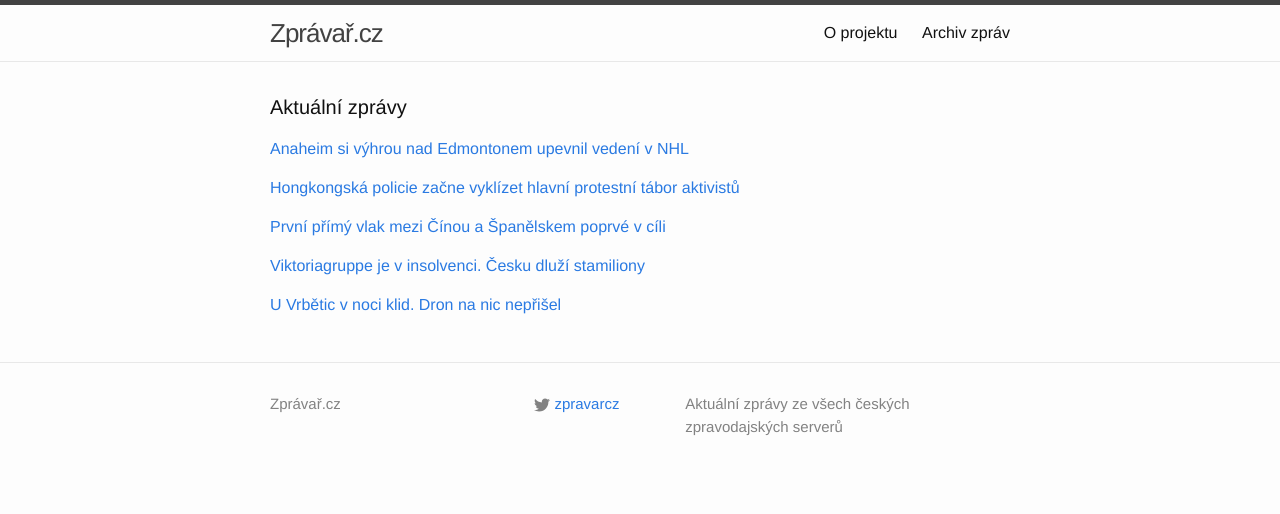
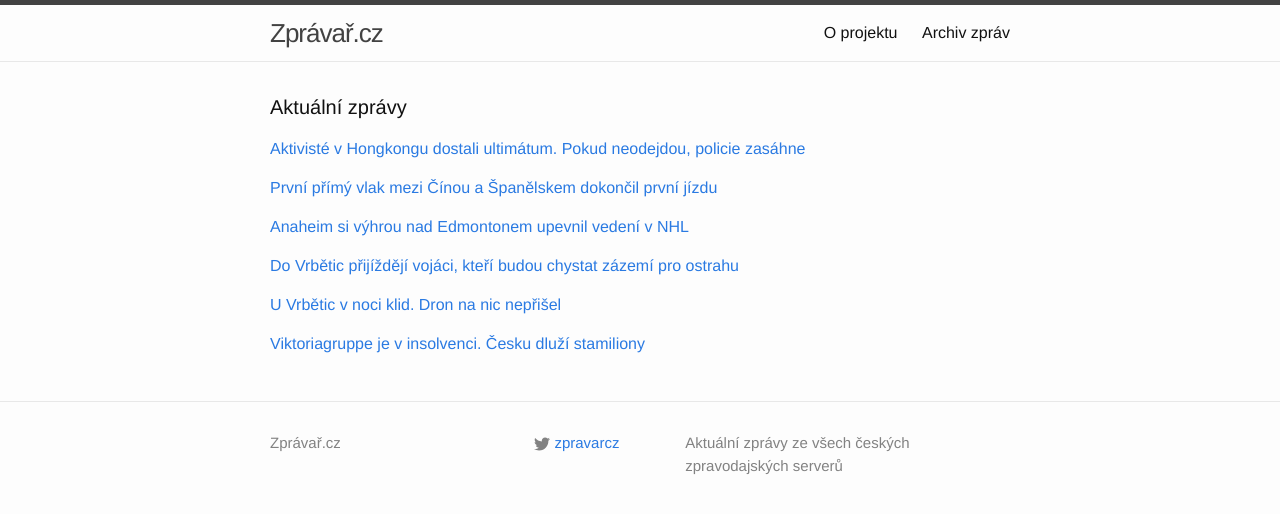
Before and after one commit to adliska/zpravar, a Jekyll site: the page built from index.html, in a window 1280 px wide. Shown: the top 514 px of the page. Built offline with Jekyll 4.4.1, drawn with Linux system fonts in a browser that asks for light colours.

Commit message:
zpravar news update

```diff
--- a/index.html
+++ b/index.html
@@ -5,35 +5,38 @@ layout: default
 <div class="home">
     <h1 class="page-heading">Aktuální zprávy</h1>
 
-<p><a href="javascript:;" onclick="toggle_visibility('zpravy0')">Anaheim si výhrou nad Edmontonem upevnil vedení v NHL</a></p>
+<p><a href="javascript:;" onclick="toggle_visibility('zpravy0')">Aktivisté v Hongkongu dostali ultimátum. Pokud neodejdou, policie zasáhne</a></p>
 <div id="zpravy0" style="display:none">
+<ul>
+<li><a href=http://www.rozhlas.cz/_zprava/aktiviste-v-hongkongu-dostali-ultimatum-pokud-neodejdou-policie-zasahne--1431070>Aktivisté v Hongkongu dostali ultimátum. Pokud neodejdou, policie zasáhne - www.rozhlas.cz</a></li>
+<li><a href=http://echo24.cz/a/iVvYy>Policie v Hongkongu vyklízí hlavní protestní tábor aktivistů - echo24.cz</a></li>
+<li><a href=http://www.rozhlas.cz/_zprava/hongkongska-policie-zacne-vyklizet-hlavni-protestni-tabor-aktivistu--1431070>Hongkongská policie začne vyklízet hlavní protestní tábor aktivistů - www.rozhlas.cz</a></li>
+<li><a href=http://www.ceskatelevize.cz/ct24/svet/295119-je-dohrano-v-hongkongu-padaji-barikady-demonstrantu/>Je dohráno. V Hongkongu padají barikády demonstrantů - www.ceskatelevize.cz</a></li>
+<li><a href=http://www.ceskenoviny.cz/zpravy/zpravy/hongkong-zahajil-vyklizeni-hlavniho-protestniho-tabora-aktivistu/1157511>Hongkong zahájil vyklízení hlavního protestního tábora aktivistů - www.ceskenoviny.cz</a></li>
+<li><a href=http://www.rozhlas.cz/_zprava/hongkong-zahajil-vyklizeni-hlavniho-protestniho-tabora-aktivistu--1431070>Hongkong zahájil vyklízení hlavního protestního tábora aktivistů - www.rozhlas.cz</a></li>
+</ul>
+</div><p><a href="javascript:;" onclick="toggle_visibility('zpravy1')">První přímý vlak mezi Čínou a Španělskem dokončil první jízdu</a></p>
+<div id="zpravy1" style="display:none">
+<ul>
+<li><a href=http://zpravy.e15.cz/domaci/udalosti/prvni-primy-vlak-mezi-cinou-a-spanelskem-dokoncil-prvni-jizdu-1144931>První přímý vlak mezi Čínou a Španělskem dokončil první jízdu - zpravy.e15.cz</a></li>
+<li><a href=http://www.tyden.cz/rubriky/byznys/svet/prvni-primy-vlak-mezi-cinou-a-spanelskem-poprve-v-cili_326921.html>První přímý vlak mezi Čínou a Španělskem poprvé v cíli - www.tyden.cz</a></li>
+<li><a href=http://ekonomika.idnes.cz/primy-vlak-cina-spanelsko-09d-/eko-doprava.aspx?c=A141211_065839_eko-doprava_wlk>První přímý vlak spojil Čínu a Španělsko. Jel 21 dní a vezl hračky - ekonomika.idnes.cz</a></li>
+<li><a href=http://www.novinky.cz/ekonomika/356046-z-ciny-do-spanelska-dorazil-prvni-primy-vlak-jel-21-dni.html>Z Číny do Španělska dorazil první přímý vlak, jel 21 dní - www.novinky.cz</a></li>
+</ul>
+</div><p><a href="javascript:;" onclick="toggle_visibility('zpravy2')">Anaheim si výhrou nad Edmontonem upevnil vedení v NHL</a></p>
+<div id="zpravy2" style="display:none">
 <ul>
 <li><a href=http://www.denik.cz/hokej/anaheim-si-vyhrou-nad-edmontonem-upevnil-vedeni-v-nhl-20141211.html>Anaheim si výhrou nad Edmontonem upevnil vedení v NHL - www.denik.cz</a></li>
 <li><a href=http://hokej.idnes.cz/anaheim-potvrdil-roli-favorita-dm6-/nhl.aspx?c=A141211_071636_nhl_Mkr>Anaheim potvrdil roli favorita, Kindl se vrátil do sestavy Detroitu - hokej.idnes.cz</a></li>
 <li><a href=http://sport.aktualne.cz/anaheim-si-vyhrou-nad-edmontonem-upevnil-vedeni-v-nhl/r~5f62945e80fd11e4bdad0025900fea04/>Anaheim si výhrou nad Edmontonem upevnil vedení v NHL - sport.aktualne.cz</a></li>
 <li><a href=http://www.sportovninoviny.cz/zpravy/anaheim-si-vyhrou-nad-edmontonem-upevnil-vedeni-v-nhl/1157534>Anaheim si výhrou nad Edmontonem upevnil vedení v NHL - www.sportovninoviny.cz</a></li>
 </ul>
-</div><p><a href="javascript:;" onclick="toggle_visibility('zpravy1')">Hongkongská policie začne vyklízet hlavní protestní tábor aktivistů</a></p>
-<div id="zpravy1" style="display:none">
-<ul>
-<li><a href=http://www.rozhlas.cz/_zprava/hongkongska-policie-zacne-vyklizet-hlavni-protestni-tabor-aktivistu--1431070>Hongkongská policie začne vyklízet hlavní protestní tábor aktivistů - www.rozhlas.cz</a></li>
-<li><a href=http://www.ceskatelevize.cz/ct24/svet/295119-je-dohrano-v-hongkongu-padaji-barikady-demonstrantu/>Je dohráno. V Hongkongu padají barikády demonstrantů - www.ceskatelevize.cz</a></li>
-<li><a href=http://www.ceskenoviny.cz/zpravy/zpravy/hongkong-zahajil-vyklizeni-hlavniho-protestniho-tabora-aktivistu/1157511>Hongkong zahájil vyklízení hlavního protestního tábora aktivistů - www.ceskenoviny.cz</a></li>
-<li><a href=http://www.rozhlas.cz/_zprava/hongkong-zahajil-vyklizeni-hlavniho-protestniho-tabora-aktivistu--1431070>Hongkong zahájil vyklízení hlavního protestního tábora aktivistů - www.rozhlas.cz</a></li>
-</ul>
-</div><p><a href="javascript:;" onclick="toggle_visibility('zpravy2')">První přímý vlak mezi Čínou a Španělskem poprvé v cíli</a></p>
-<div id="zpravy2" style="display:none">
-<ul>
-<li><a href=http://www.tyden.cz/rubriky/byznys/svet/prvni-primy-vlak-mezi-cinou-a-spanelskem-poprve-v-cili_326921.html>První přímý vlak mezi Čínou a Španělskem poprvé v cíli - www.tyden.cz</a></li>
-<li><a href=http://ekonomika.idnes.cz/primy-vlak-cina-spanelsko-09d-/eko-doprava.aspx?c=A141211_065839_eko-doprava_wlk>První přímý vlak spojil Čínu a Španělsko. Jel 21 dní a vezl hračky - ekonomika.idnes.cz</a></li>
-<li><a href=http://www.novinky.cz/ekonomika/356046-z-ciny-do-spanelska-dorazil-prvni-primy-vlak-jel-21-dni.html>Z Číny do Španělska dorazil první přímý vlak, jel 21 dní - www.novinky.cz</a></li>
-</ul>
-</div><p><a href="javascript:;" onclick="toggle_visibility('zpravy3')">Viktoriagruppe je v insolvenci. Česku dluží stamiliony</a></p>
+</div><p><a href="javascript:;" onclick="toggle_visibility('zpravy3')">Do Vrbětic přijíždějí vojáci, kteří budou chystat zázemí pro ostrahu</a></p>
 <div id="zpravy3" style="display:none">
 <ul>
-<li><a href=http://zpravy.e15.cz/zahranicni/udalosti/viktoriagruppe-je-v-insolvenci-cesku-dluzi-stamiliony-1144919>Viktoriagruppe je v insolvenci. Česku dluží stamiliony - zpravy.e15.cz</a></li>
-<li><a href=http://byznys.lidovky.cz/s-tajemnou-nemeckou-firmou-mizi-ceske-penize-i-nafta-fyw-/energetika.aspx?c=A141210_223138_energetika_Ele>S tajemnou německou firmou mizí české peníze i nafta  - byznys.lidovky.cz</a></li>
-<li><a href=http://www.financninoviny.cz/zpravodajstvi/zpravy/viktoriagruppe-ktera-cr-dluzi-stamiliony-je-v-insolvenci/1157514>Viktoriagruppe, která ČR dluží stamiliony, je v insolvenci - www.financninoviny.cz</a></li>
+<li><a href=http://www.rozhlas.cz/_zprava/do-vrbetic-prijizdeji-vojaci-kteri-budou-chystat-zazemi-pro-ostrahu--1431056>Do Vrbětic přijíždějí vojáci, kteří budou chystat zázemí pro ostrahu - www.rozhlas.cz</a></li>
+<li><a href=http://www.novinky.cz/domaci/356051-k-vrbeticim-miri-vojaci-i-s-pandury-s-nocnim-videnim-a-termovizi.html>K Vrběticím míří vojáci i s pandury s nočním viděním a termovizí - www.novinky.cz</a></li>
+<li><a href=http://www.rozhlas.cz/_zprava/vrbetice-cekaji-na-prijezd-stovky-vojaku-kteri-zacnou-chystat-zazemi-pro-ostrahu--1431056>Vrbětice čekají na příjezd stovky vojáků, kteří začnou chystat zázemí pro ostrahu - www.rozhlas.cz</a></li>
 </ul>
 </div><p><a href="javascript:;" onclick="toggle_visibility('zpravy4')">U Vrbětic v noci klid. Dron na nic nepřišel</a></p>
 <div id="zpravy4" style="display:none">
@@ -42,4 +45,11 @@ layout: default
 <li><a href=http://zpravy.aktualne.cz/domaci/v-arealu-municnich-skladu-ve-vrbeticich-byl-v-noci-klid/r~302a7a5a810011e4a10c0025900fea04/>V areálu muničních skladů ve Vrběticích byl v noci klid - zpravy.aktualne.cz</a></li>
 <li><a href=http://www.ceskenoviny.cz/zpravy/zpravy/v-arealu-municnich-skladu-ve-vrbeticich-byl-v-noci-tentokrat-klid/1157541>V areálu muničních skladů ve Vrběticích byl v noci tentokrát klid - www.ceskenoviny.cz</a></li>
 </ul>
+</div><p><a href="javascript:;" onclick="toggle_visibility('zpravy5')">Viktoriagruppe je v insolvenci. Česku dluží stamiliony</a></p>
+<div id="zpravy5" style="display:none">
+<ul>
+<li><a href=http://zpravy.e15.cz/zahranicni/udalosti/viktoriagruppe-je-v-insolvenci-cesku-dluzi-stamiliony-1144919>Viktoriagruppe je v insolvenci. Česku dluží stamiliony - zpravy.e15.cz</a></li>
+<li><a href=http://byznys.lidovky.cz/s-tajemnou-nemeckou-firmou-mizi-ceske-penize-i-nafta-fyw-/energetika.aspx?c=A141210_223138_energetika_Ele>S tajemnou německou firmou mizí české peníze i nafta  - byznys.lidovky.cz</a></li>
+<li><a href=http://www.financninoviny.cz/zpravodajstvi/zpravy/viktoriagruppe-ktera-cr-dluzi-stamiliony-je-v-insolvenci/1157514>Viktoriagruppe, která ČR dluží stamiliony, je v insolvenci - www.financninoviny.cz</a></li>
+</ul>
 </div></div>
```
